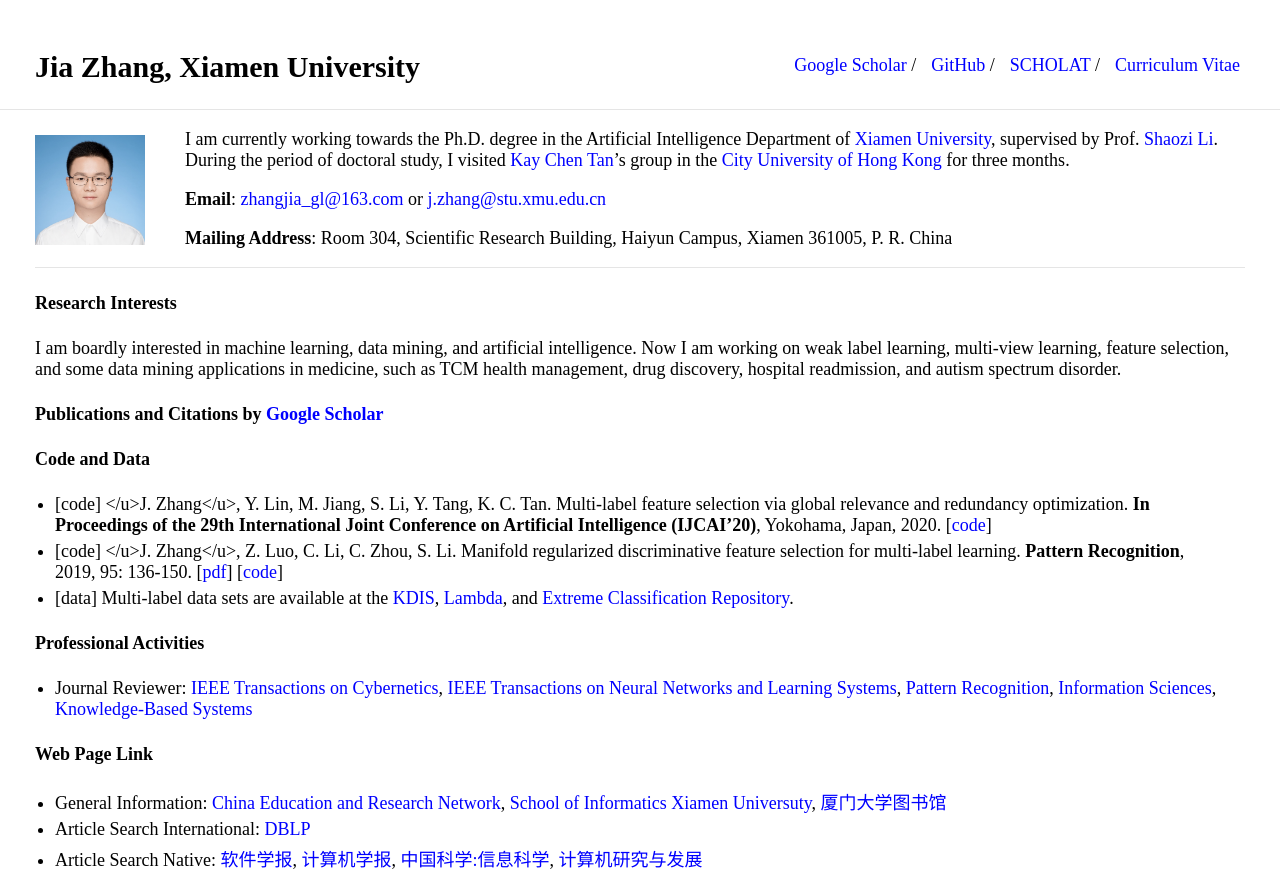
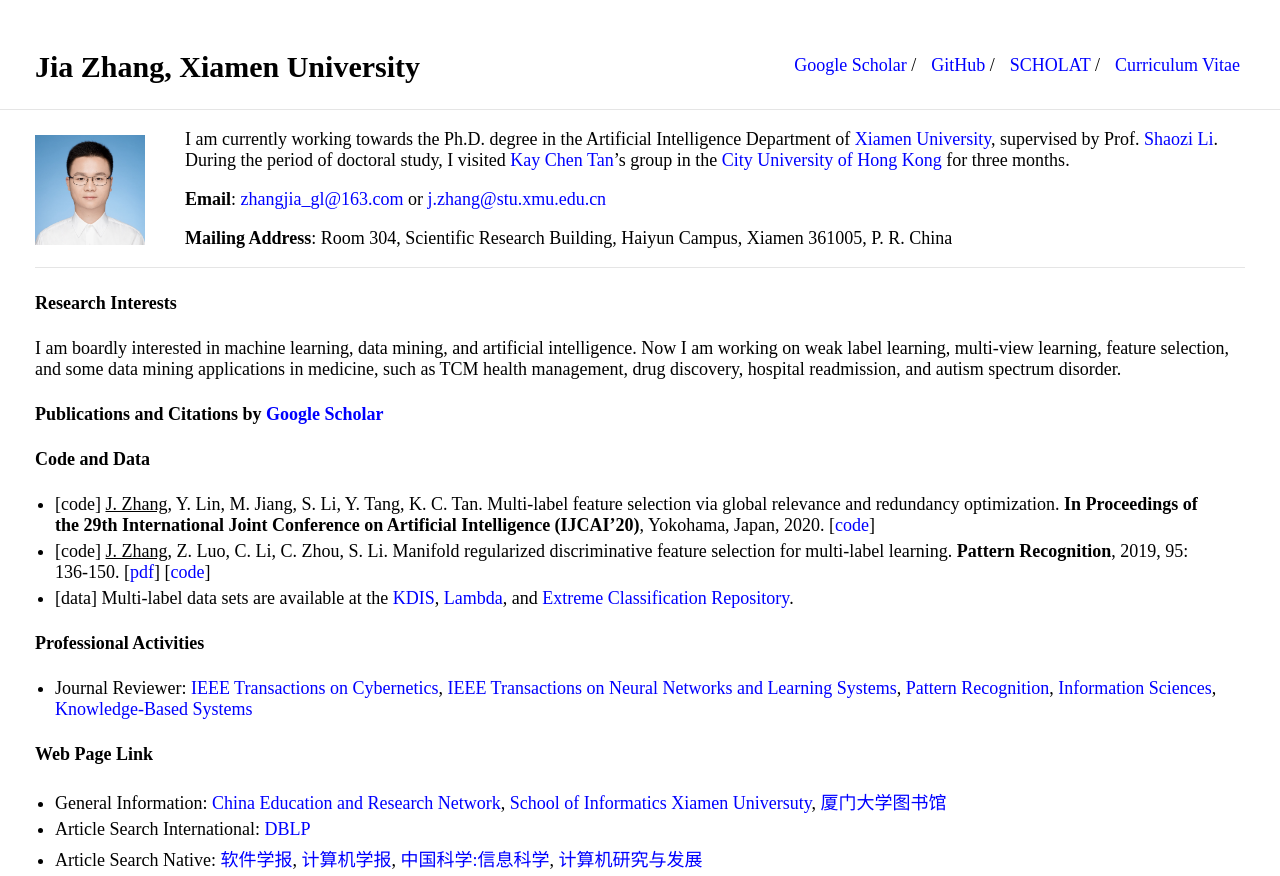
Before and after one commit to jiazhang-ml/jiazhang-ml.github.io, a Jekyll site: the page built from index.md, in a window 1280 px wide, cut to the strip 0-876 px from the top of the page. Built offline with Jekyll 4.4.1, drawn with Linux system fonts in a browser that asks for light colours.

```diff
--- a/index.md
+++ b/index.md
@@ -19,8 +19,8 @@ I am boardly interested in machine learning, data mining, and artificial intelli
 
 #### Publications and Citations by [Google Scholar](https://scholar.google.com.hk/citations?user=yBaTk-gAAAAJ&hl=en)
 #### Code and Data
-* [code] </u>J. Zhang</u>, Y. Lin, M. Jiang, S. Li, Y. Tang, K. C. Tan. Multi-label feature selection via global relevance and redundancy optimization. **In Proceedings of the 29th International Joint Conference on Artificial Intelligence (IJCAI’20)**, Yokohama, Japan, 2020. [[code](GRRO-master.zip)]
-* [code] </u>J. Zhang</u>, Z. Luo, C. Li, C. Zhou, S. Li. Manifold regularized discriminative feature selection for multi-label learning. **Pattern Recognition**, 2019, 95: 136-150. [[pdf](1-s2.0-S0031320319302341-main.pdf)] [[code](MDFS-master.zip)]
+* [code] <u>J. Zhang</u>, Y. Lin, M. Jiang, S. Li, Y. Tang, K. C. Tan. Multi-label feature selection via global relevance and redundancy optimization. **In Proceedings of the 29th International Joint Conference on Artificial Intelligence (IJCAI’20)**, Yokohama, Japan, 2020. [[code](GRRO-master.zip)]
+* [code] <u>J. Zhang</u>, Z. Luo, C. Li, C. Zhou, S. Li. Manifold regularized discriminative feature selection for multi-label learning. **Pattern Recognition**, 2019, 95: 136-150. [[pdf](1-s2.0-S0031320319302341-main.pdf)] [[code](MDFS-master.zip)]
 * [data] Multi-label data sets are available at the [KDIS](http://www.uco.es/kdis/mllresources/), [Lambda](http://www.lamda.nju.edu.cn/Data.ashx), and [Extreme Classification Repository](http://manikvarma.org/downloads/XC/XMLRepository.html).
 
 #### Professional Activities
```
